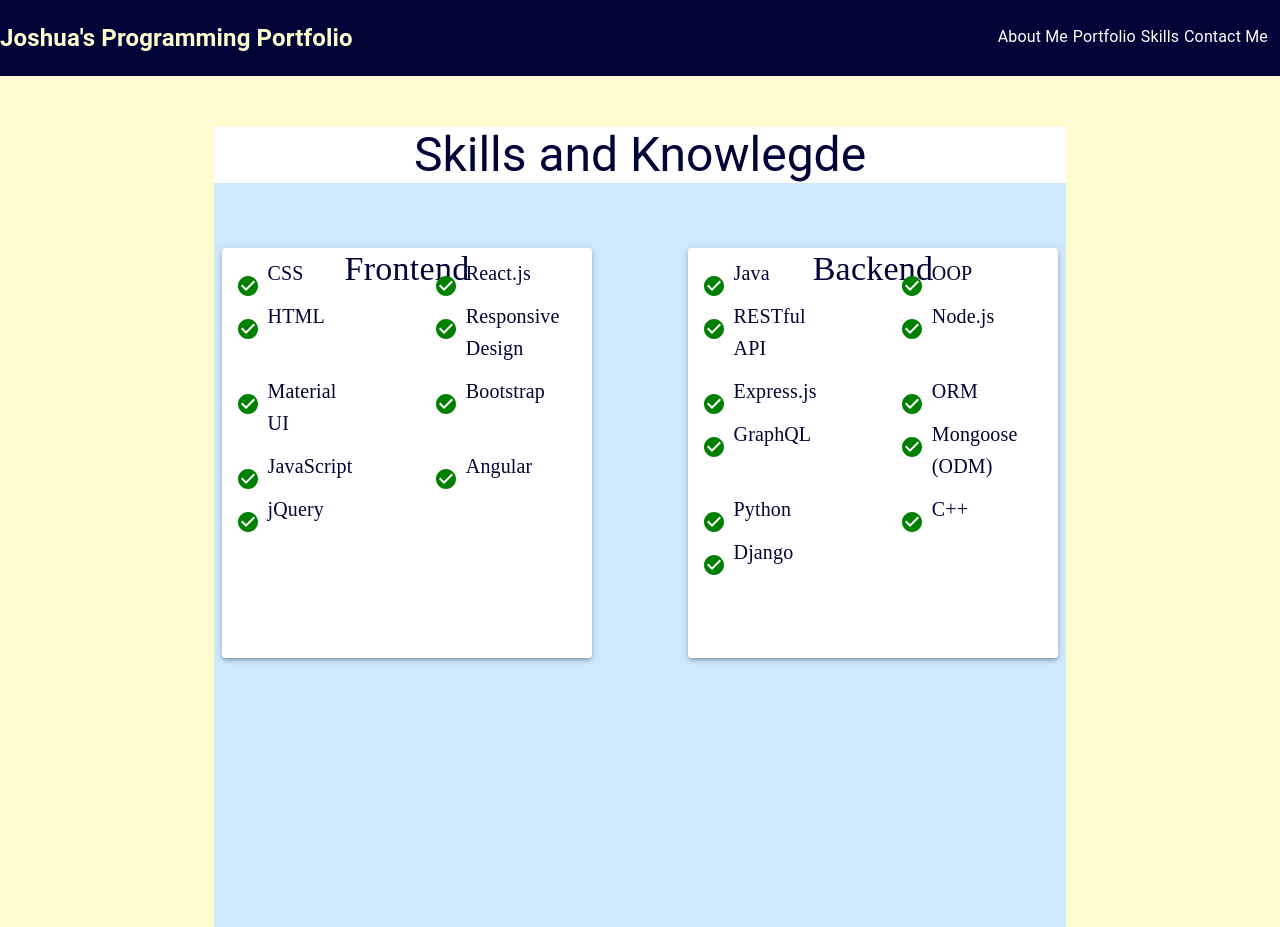
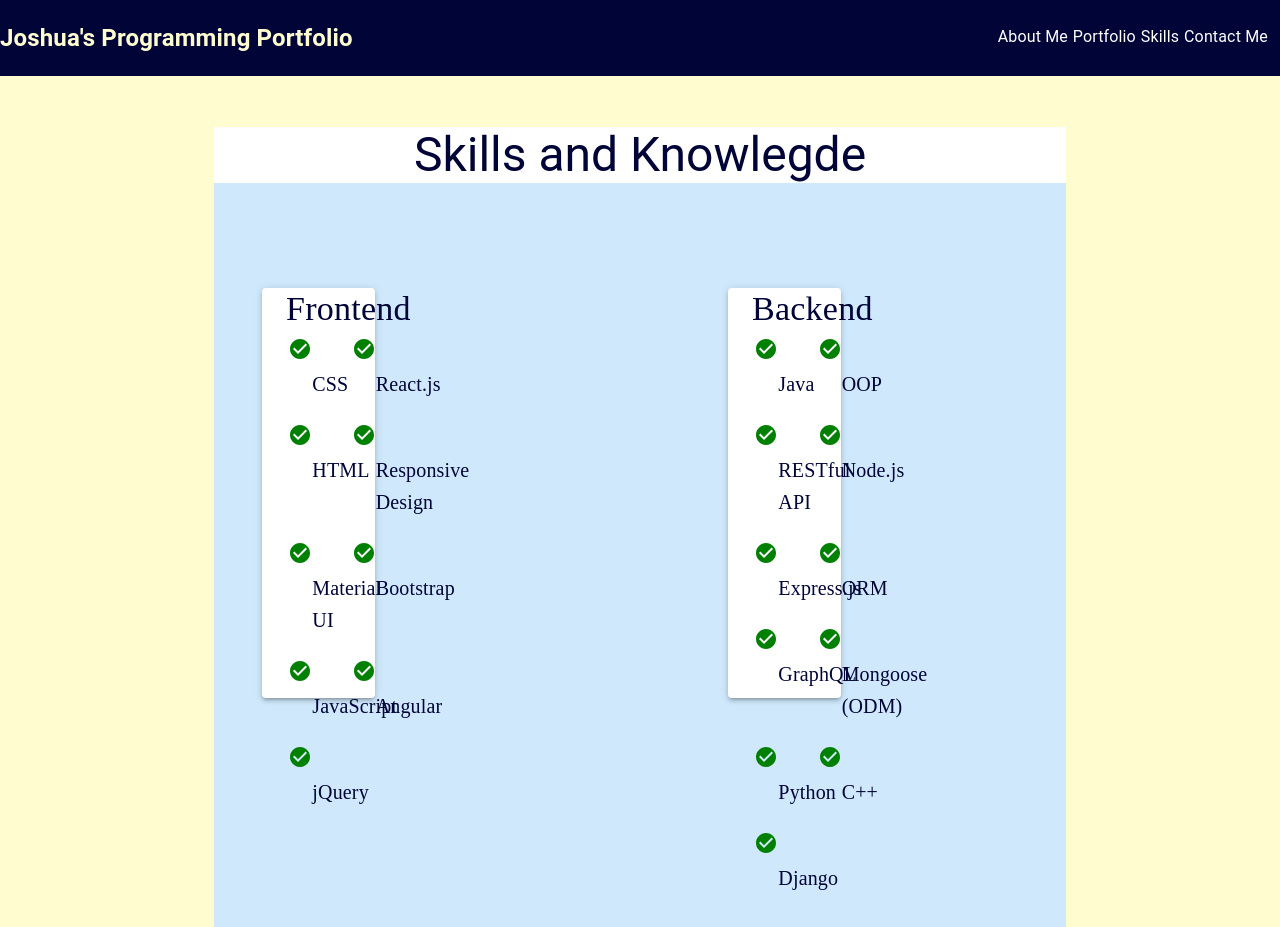
Before and after one commit to CoderJ01/material-ui-programming-portfolio, a React (Create React App) app: page /skills in a window 1280 px wide. Built offline with nearby package versions, Linux system fonts and the light colour scheme.

Commit message:
add <Grid xs={6}> to Card

```diff
--- a/src/components/Card/Card.component.jsx
+++ b/src/components/Card/Card.component.jsx
@@ -9,6 +9,7 @@ import Box from '@mui/material/Box';
 const Card = ({ dataObj = [] }) => {
     console.log(dataObj.langauge[0].name);
     return (
+        <Grid xs={6}>
             <Box
                 sx={{
                     display: 'flex',
@@ -43,6 +44,7 @@ const Card = ({ dataObj = [] }) => {
                     </Grid>
                 </Paper>
             </Box>
+        </Grid>
     );
 }
 
```
Lines whose indentation alone changed are shown as unchanged.
